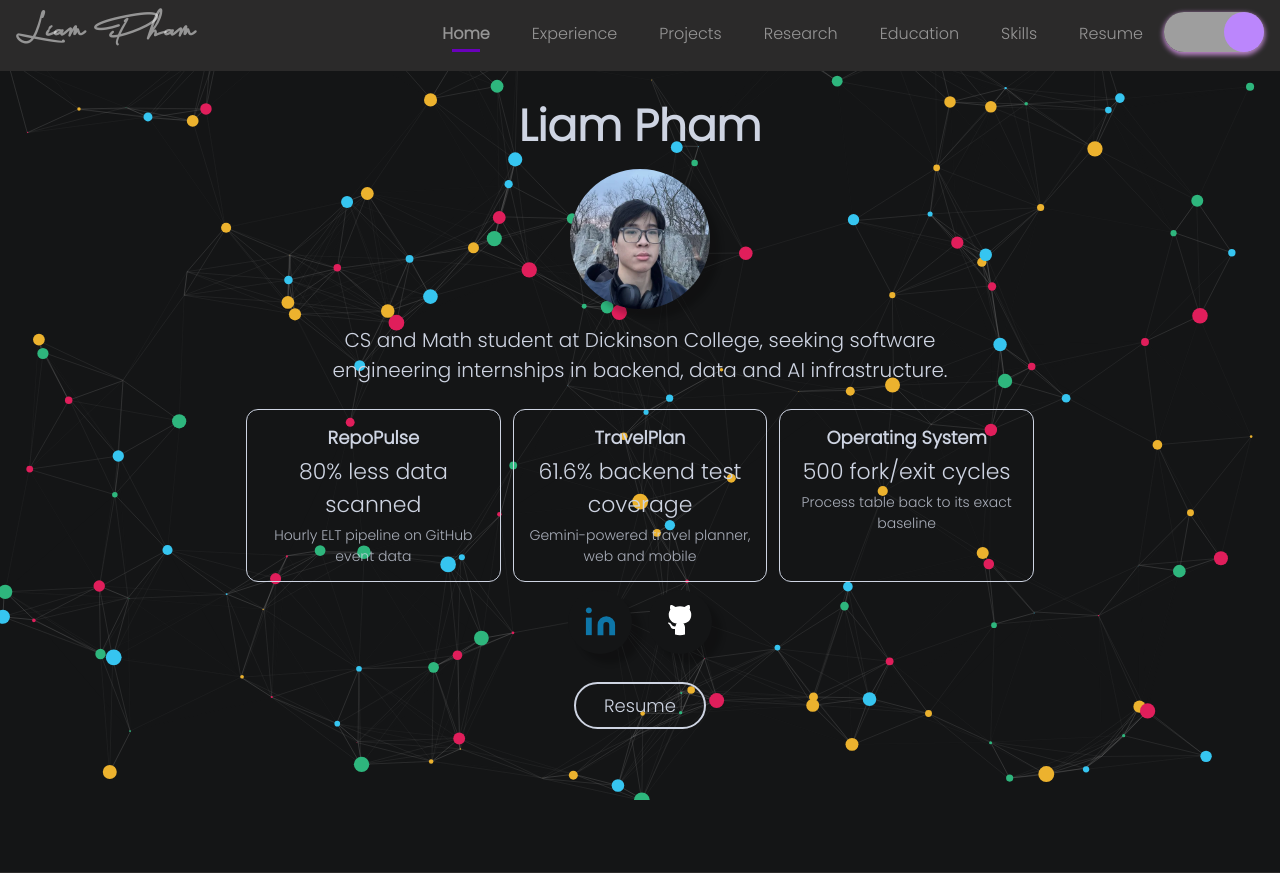
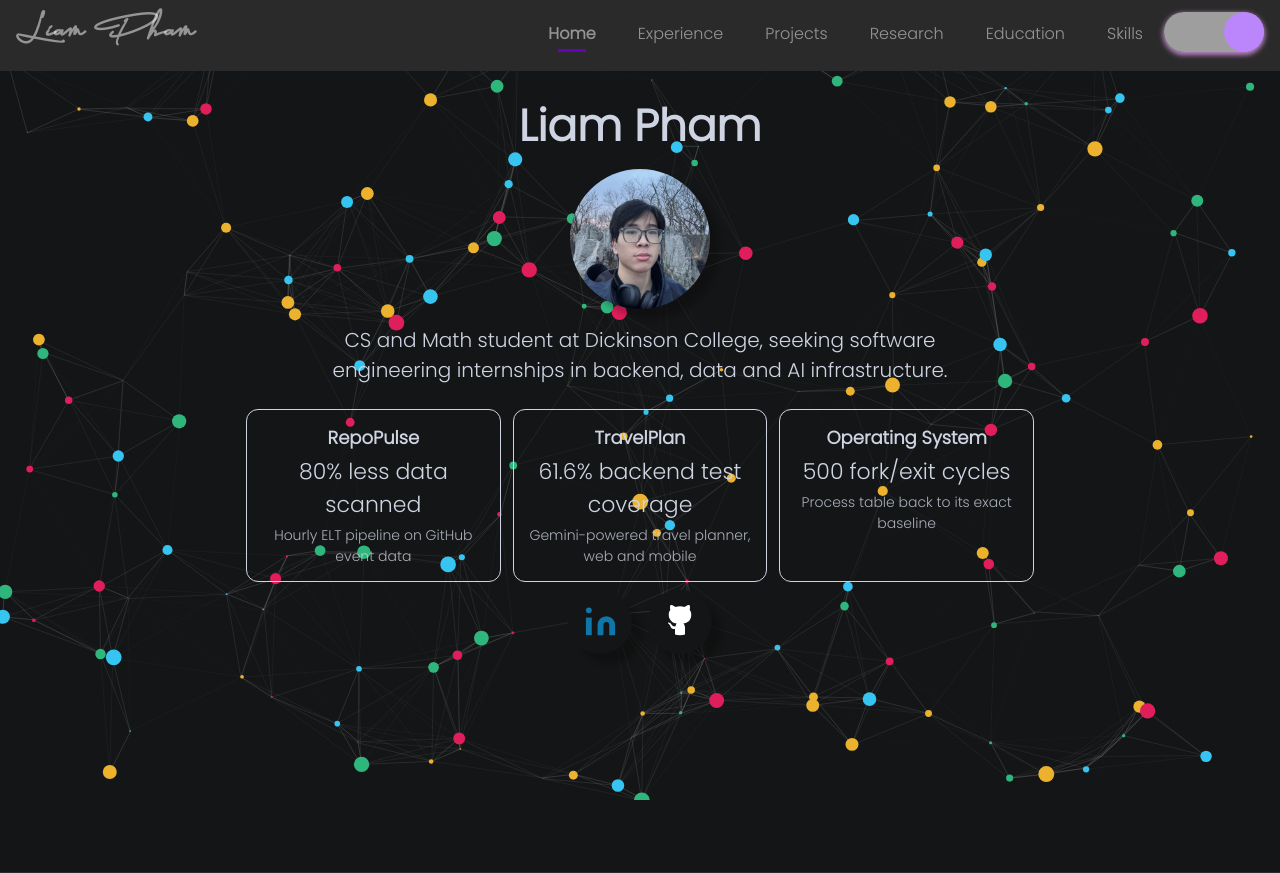
Before and after one commit to tlamDson/Lam-Portfolio, a PHP site: page / in a window 1280 px wide. Shown: the top 873 px of the page. Run offline with PHP 8.4, Linux system fonts and the light colour scheme; some libraries are stand-ins or nearby versions; grey boxes are pictures that could not be loaded.

Commit message:
Remove the resume PDF and every link to it (#11)
Co-authored-by: Claude Opus 5.5 <noreply@anthropic.com>

```diff
--- a/assets/css/home.css
+++ b/assets/css/home.css
@@ -601,24 +601,6 @@ a:hover {
   }
 }
 
-.resume-btn {
-  display: inline-block;
-  margin-top: 20px;
-  padding: 8px 28px;
-  font-size: 18px;
-  color: inherit;
-  text-decoration: none;
-  border: 2px solid currentColor;
-  border-radius: 30px;
-  transition: background-color 0.2s, color 0.2s;
-}
-
-.resume-btn:hover {
-  color: inherit;
-  text-decoration: none;
-  background-color: rgba(128, 128, 128, 0.25);
-}
-
 /* Home hero (C02): flows from the top so a tall hero never gets cut off */
 .hero {
   position: absolute;
--- a/assets/js/app.js
+++ b/assets/js/app.js
@@ -28,7 +28,6 @@ let header = $(`
    <li class="nav-item nav-item-hover"><a class="nav-link" href="/research">Research</a></li>
    <li class="nav-item nav-item-hover"><a class="nav-link" href="/education">Education</a></li>
    <li class="nav-item nav-item-hover"><a class="nav-link" href="/techstack">Skills</a></li>
-   <li class="nav-item nav-item-hover"><a class="nav-link" href="assets/docs/Liam_Pham_Resume.pdf" target="_blank" rel="noopener">Resume</a></li>
    <li class="nav-item">
    <input type="checkbox" id="dark_toggler" class="dark_toggler" aria-label="Toggle Light Mode" onclick="toggle_light_mode()" checked>
    </li>
--- a/index.html
+++ b/index.html
@@ -178,13 +178,6 @@
                 </svg>
               </a>
             </div>
-            <a
-              class="resume-btn"
-              href="assets/docs/Liam_Pham_Resume.pdf"
-              target="_blank"
-              rel="noopener"
-              >Resume</a
-            >
           </div>
         </div>
       </div>
```
Also changed, not shown: README.md, 1 other file.
